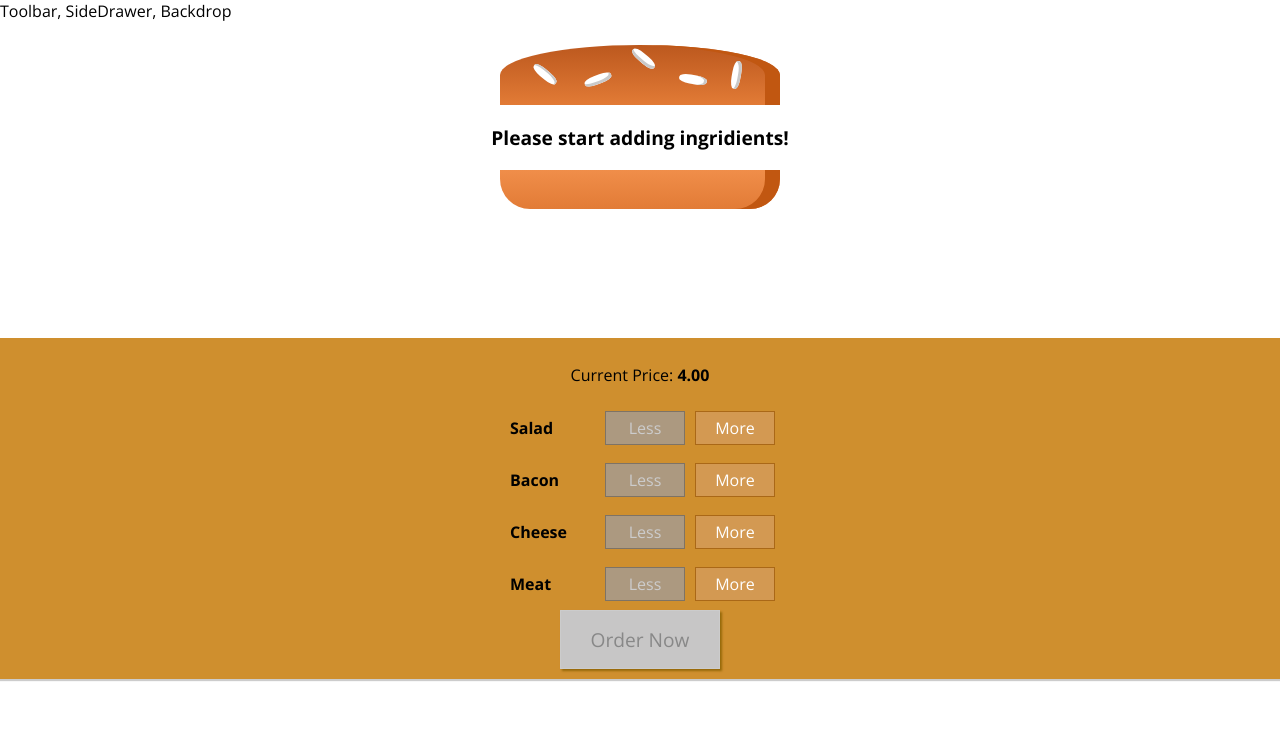
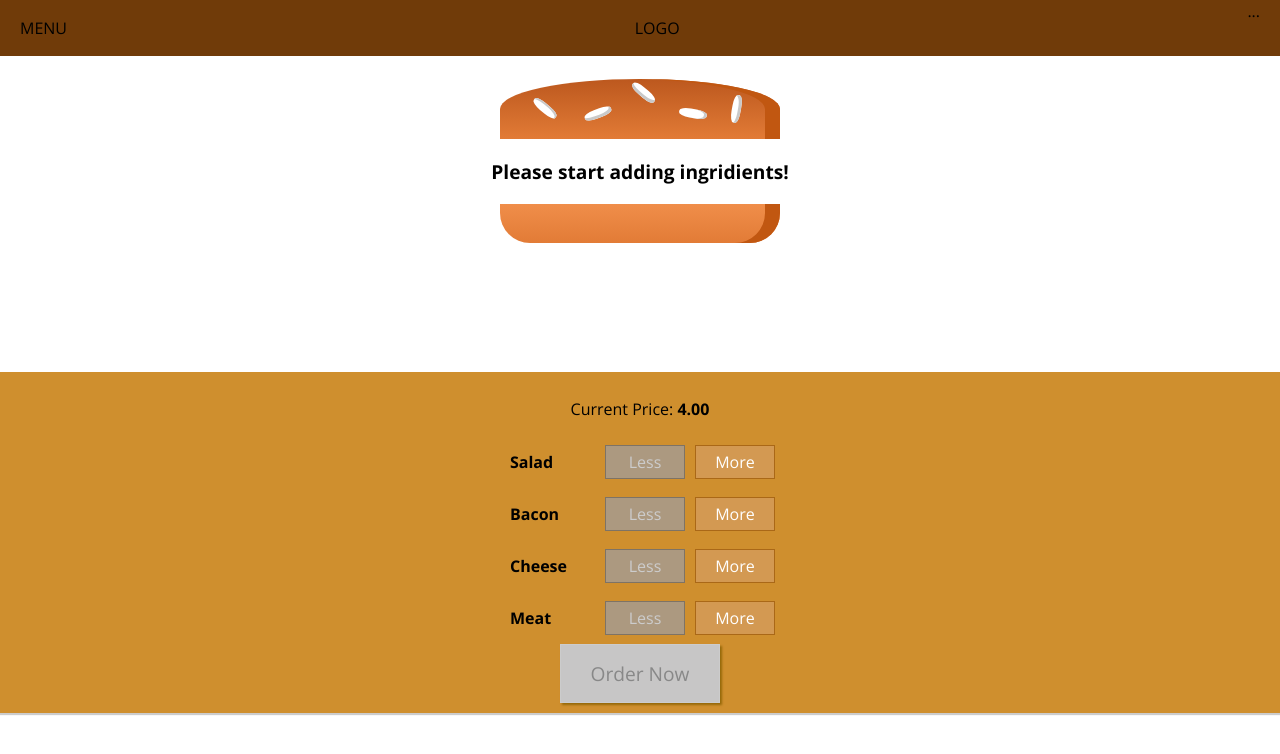
Before and after one commit to kinny94/burger-builder-react, a React app: page / in a window 1280 px wide. Shown: the top 754 px of the page. Built offline with nearby package versions, Linux system fonts and the light colour scheme.

Commit message:
Implemented toolbar component

```diff
--- a/src/components/Layout/Layout.css
+++ b/src/components/Layout/Layout.css
@@ -1,3 +1,3 @@
 .Content{
-    margin-top: 16px;
+    margin-top: 72px;
 }
--- a/src/components/Layout/Layout.js
+++ b/src/components/Layout/Layout.js
@@ -1,12 +1,11 @@
 import React from 'react';
 import Aux from '../../hoc/Auxilary';
 import classes from './Layout.css';
+import Toolbar from '../Navigation/Toolbar/Toolbar';
 
 const layout = ( props ) => (
     <Aux>
-        <div>
-            Toolbar, SideDrawer, Backdrop
-        </div>
+        <Toolbar />
         <main className={ classes.Content }>
             { props.children }
         </main>
--- /dev/null
+++ b/src/components/Navigation/Toolbar/Toolbar.css
@@ -0,0 +1,18 @@
+.Toolbar{
+    height: 56px;
+    width: 100%;
+    position: fixed;
+    top: 0;
+    left: 0;
+    background-color: #703B09;
+    display: flex;
+    justify-content: space-between;
+    align-items: center;
+    padding: 0 20px;
+    box-sizing: border-box;
+    z-index: 90;
+}
+
+.Toolbar nav{
+    height: 100%;
+}
--- /dev/null
+++ b/src/components/Navigation/Toolbar/Toolbar.js
@@ -0,0 +1,14 @@
+import React from 'react';
+import classes from './Toolbar.css'
+
+const toolbar = ( props ) => (
+    <header className={ classes.Toolbar }>
+        <div>MENU</div>
+        <div>LOGO</div>
+        <nav>
+            ...
+        </nav>
+    </header>
+);
+
+export default toolbar;
```
